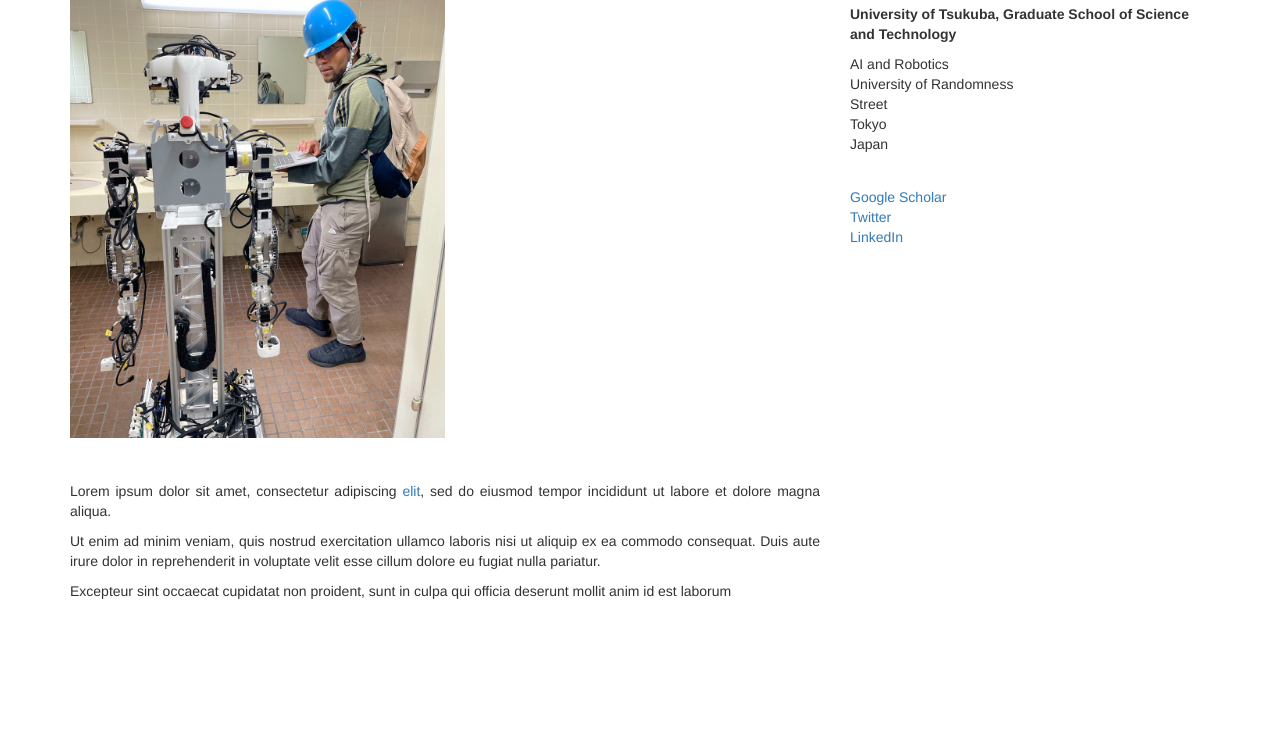
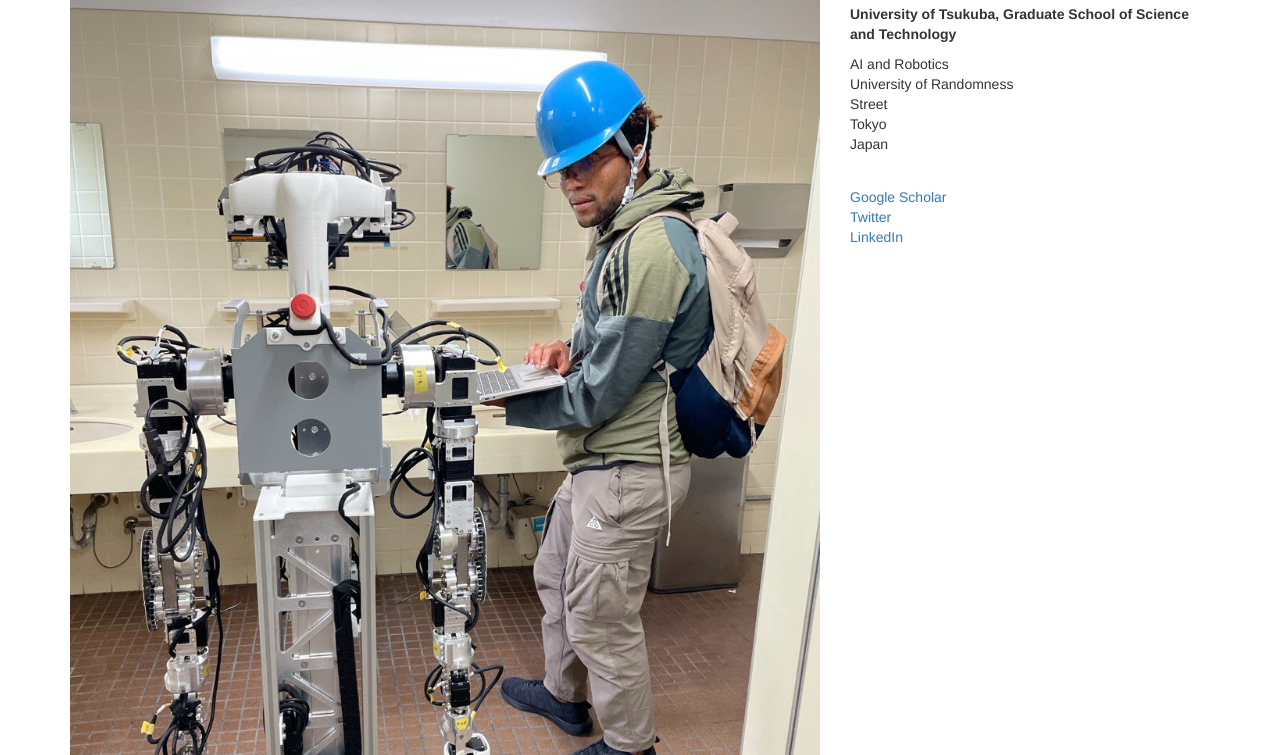
Before and after one commit to HadushHailu/HadushHailu.github.io, a plain HTML site: page index.html in a window 1280 px wide. Shown: the part 133-888 px from the top of the page. Drawn offline with nearby package versions, Linux system fonts and the light colour scheme.

Commit message:
Update index.html

```diff
--- a/index.html
+++ b/index.html
@@ -51,7 +51,7 @@
             <div class="col-md-8" style="height: 100vh;">
 
                 <!-- Main Image -->
-                <img class="img-responsive" src="img/Hadush_profile.jpg" width="50%" height="50%" alt=""><br>
+                <img class="img-responsive" src="img/Hadush_profile.jpg" width="100%" height="50%" alt=""><br>
 
                 <div style="margin-top:3%; text-align:justify;">
 					<p>Lorem ipsum dolor sit amet, consectetur adipiscing <a href="#">elit</a>, sed do eiusmod tempor incididunt ut labore et dolore magna aliqua.</p>
```
